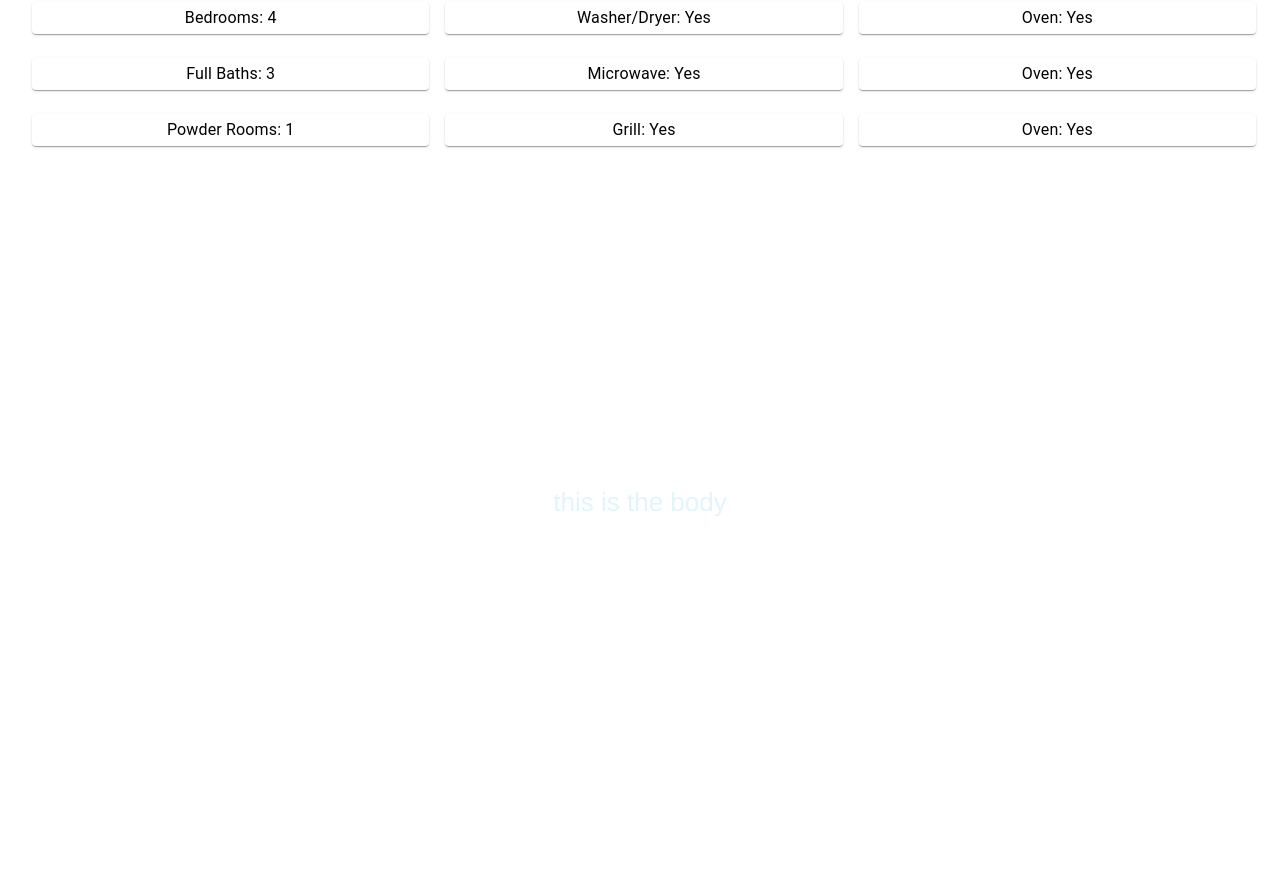
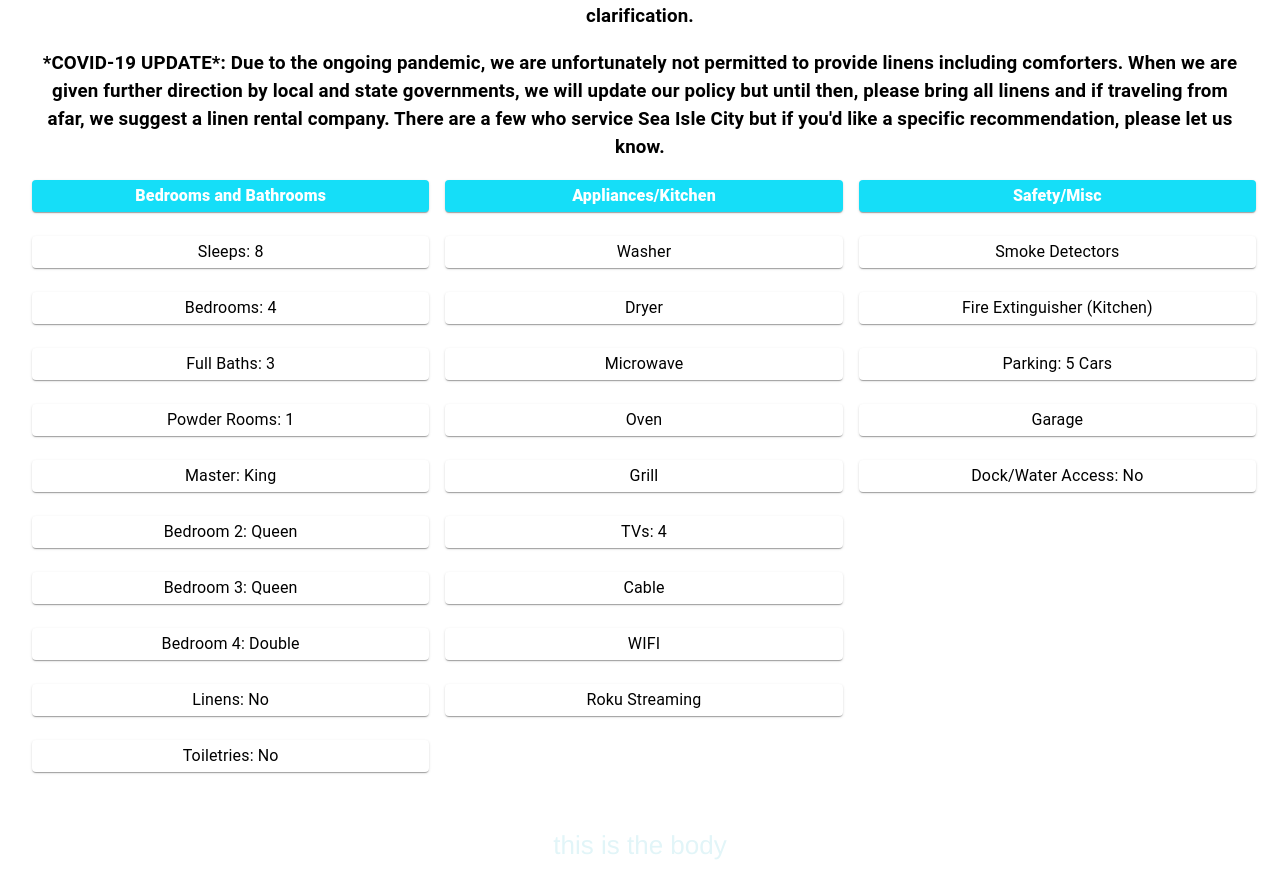
Before and after one commit to mshertz-dev/turtle-bay-house, a React (Create React App) app: page / in a window 1280 px wide. Shown: the part 1006-1893 px from the top of the page. Before the commit the page ends 1550 px from the top, so only its background shows below. Built offline with nearby package versions, Linux system fonts and the light colour scheme.

Commit message:
fleshed out Amenities tab, included some placeholder text

```diff
--- a/src/App.css
+++ b/src/App.css
@@ -1,7 +1,6 @@
-img {
-  width: auto;
-  height: auto;
-  max-height: 1200px;
+#carousel-img {
+  max-height: 75%;
+  max-width: 75%;
 }
 
 .App {
@@ -53,12 +52,21 @@ body {
 
 .image-container {
   max-width: 100%;
+  width: 100%;
 }
 
 #testing123 {
   background-color: white;
   color:black;
   border-color: powderblue;
+  width: 100%;
+}
+
+#testing1234 {
+  background-color: white;
+  color:black;
+  border: none;
+  box-shadow: 0px !important;
   width: 100%;
 }
 
--- a/src/components/Amenities.jsx
+++ b/src/components/Amenities.jsx
@@ -19,9 +19,11 @@ export default function Amenities() {
 
   return (
     <div className={classes.root}>
-      <h3>This is where our amenities information will go</h3>
+      <h3>Hello and welcome to Turtle Bay House, located on the bay end of 81st Street.  You're just 3 blocks from the beach while being able to enjoy an incredibly breathtaking unobstructed view of the bay.  The sunsets are to die for!  The house is walking distance to many amenities including marinas, dining, nightlife, and convenience stores.</h3>
+      <h3>While staying at Turtle Bay House, we simply ask that you treat the home as your own and that you enjoy yourselves and relax as much as possible.  Please see below for the various amenities included as well as some exclusions.  Please feel free to contact us if you'd like any clarification.</h3>
+      <h3>*COVID-19 UPDATE*: Due to the ongoing pandemic, we are unfortunately not permitted to provide linens including comforters.  When we are given further direction by local and state governments, we will update our policy but until then, please bring all linens and if traveling from afar, we suggest a linen rental company.  There are a few who service Sea Isle City but if you'd like a specific recommendation, please let us know.</h3>
       <Grid container spacing={3}>
-      {/* new row */}
+      {/* new row 1*/}
       <Grid item xs={4}>
           <Paper className={classes.paper} id='headerCard'>Bedrooms and Bathrooms</Paper>
         </Grid>
@@ -31,45 +33,99 @@ export default function Amenities() {
         <Grid item xs={4}>
           <Paper className={classes.paper} id='headerCard'>Safety/Misc</Paper>
         </Grid>
-        {/* new row */}
+        {/* new row 2*/}
         <Grid item xs={4}>
           <Paper className={classes.paper} id='testing123'>Sleeps: 8</Paper>
         </Grid>
         <Grid item xs={4}>
-          <Paper className={classes.paper} id='testing123'>Washer/Dryer: Yes</Paper>
+          <Paper className={classes.paper} id='testing123'>Washer</Paper>
         </Grid>
         <Grid item xs={4}>
-          <Paper className={classes.paper} id='testing123'>Smoke Detectors: Yes</Paper>
+          <Paper className={classes.paper} id='testing123'>Smoke Detectors</Paper>
         </Grid>
-        {/* new row */}
+        {/* new row 3*/}
         <Grid item xs={4}>
           <Paper className={classes.paper} id='testing123'>Bedrooms: 4</Paper>
         </Grid>
         <Grid item xs={4}>
-          <Paper className={classes.paper} id='testing123'>Washer/Dryer: Yes</Paper>
+          <Paper className={classes.paper} id='testing123'>Dryer</Paper>
         </Grid>
         <Grid item xs={4}>
-          <Paper className={classes.paper} id='testing123'>Oven: Yes</Paper>
+          <Paper className={classes.paper} id='testing123'>Fire Extinguisher (Kitchen)</Paper>
         </Grid>
-        {/* new row */}
+        {/* new row 4*/}
         <Grid item xs={4}>
           <Paper className={classes.paper} id='testing123'>Full Baths: 3</Paper>
         </Grid>
         <Grid item xs={4}>
-          <Paper className={classes.paper} id='testing123'>Microwave: Yes</Paper>
+          <Paper className={classes.paper} id='testing123'>Microwave</Paper>
         </Grid>
         <Grid item xs={4}>
-          <Paper className={classes.paper} id='testing123'>Oven: Yes</Paper>
+          <Paper className={classes.paper} id='testing123'>Parking: 5 Cars</Paper>
         </Grid>
-        {/* new row */}
+        {/* new row 5*/}
         <Grid item xs={4}>
           <Paper className={classes.paper} id='testing123'>Powder Rooms: 1</Paper>
         </Grid>
         <Grid item xs={4}>
-          <Paper className={classes.paper} id='testing123'>Grill: Yes</Paper>
+          <Paper className={classes.paper} id='testing123'>Oven</Paper>
         </Grid>
         <Grid item xs={4}>
-          <Paper className={classes.paper} id='testing123'>Oven: Yes</Paper>
+          <Paper className={classes.paper} id='testing123'>Garage</Paper>
+        </Grid>
+        {/* new row 6*/}
+        <Grid item xs={4}>
+          <Paper className={classes.paper} id='testing123'>Master: King</Paper>
+        </Grid>
+        <Grid item xs={4}>
+          <Paper className={classes.paper} id='testing123'>Grill</Paper>
+        </Grid>
+        <Grid item xs={4}>
+          <Paper className={classes.paper} id='testing123'>Dock/Water Access: No</Paper>
+        </Grid>
+          {/* new row 7*/}
+          <Grid item xs={4}>
+          <Paper className={classes.paper} id='testing123'>Bedroom 2: Queen</Paper>
+        </Grid>
+        <Grid item xs={4}>
+          <Paper className={classes.paper} id='testing123'>TVs: 4</Paper>
+        </Grid>
+        <Grid item xs={4}>
+          <Paper className={classes.paper} id='testing123' style={{'box-shadow': '0px 0px 0px 0px'}}></Paper>
+        </Grid>
+          {/* new row 7*/}
+          <Grid item xs={4}>
+          <Paper className={classes.paper} id='testing123'>Bedroom 3: Queen</Paper>
+        </Grid>
+        <Grid item xs={4}>
+          <Paper className={classes.paper} id='testing123'>Cable</Paper>
+        </Grid>
+        <Grid item xs={4}>
+          <Paper className={classes.paper} id='testing123' style={{'box-shadow': '0px 0px 0px 0px'}}></Paper>
+        </Grid>
+          {/* new row 7*/}
+          <Grid item xs={4}>
+          <Paper className={classes.paper} id='testing123'>Bedroom 4: Double</Paper>
+        </Grid>
+        <Grid item xs={4}>
+          <Paper className={classes.paper} id='testing123'>WIFI</Paper>
+        </Grid>
+        <Grid item xs={4}>
+          <Paper className={classes.paper} id='testing123' style={{'box-shadow': '0px 0px 0px 0px'}}></Paper>
+        </Grid>
+          {/* new row 7*/}
+          <Grid item xs={4}>
+          <Paper className={classes.paper} id='testing123'>Linens: No</Paper>
+        </Grid>
+        <Grid item xs={4}>
+          <Paper className={classes.paper} id='testing123'>Roku Streaming</Paper>
+        </Grid>
+        <Grid item xs={4}>
+          <Paper className={classes.paper} id='testing123' style={{'box-shadow': '0px 0px 0px 0px'}}></Paper>
+        </Grid>
+          {/* new row 7*/}
+          <Grid item xs={4}>
+          <Paper className={classes.paper} id='testing123'>Toiletries: No</Paper>
         </Grid>
       </Grid>
     </div>
--- a/src/components/Carousel.jsx
+++ b/src/components/Carousel.jsx
@@ -12,15 +12,15 @@ class DemoCarousel extends Component {
         return (
             <Carousel>
                 <div className="image-container">
-                    <img src={pic2} />
+                    <img src={pic2} id="carousel-img"/>
                     <p className="legend">Legend 1</p>
                 </div>
                 <div className="image-container">
-                    <img src={pic3} />
+                    <img src={pic3} id="carousel-img"/>
                     <p className="legend">Legend 2</p>
                 </div>
                 <div className="image-container">
-                    <img src={pic4} />
+                    <img src={pic4} id="carousel-img"/>
                     <p className="legend">Legend 2</p>
                 </div>
             </Carousel>
--- a/src/components/Tabs.jsx
+++ b/src/components/Tabs.jsx
@@ -85,7 +85,17 @@ export default function SimpleTabs() {
       </TabPanel>
       <TabPanel value={value} index={2}>
         <div id='testing123'>
-          <p id='testing123'>Item 3</p>
+          <p id='testing123'>Need to update Things To Do</p>
+        </div>
+      </TabPanel>
+      <TabPanel value={value} index={3}>
+        <div id='testing123'>
+          <p id='testing123'>Contact Us form goes here</p>
+        </div>
+      </TabPanel>
+      <TabPanel value={value} index={4}>
+        <div id='testing123'>
+          <p id='testing123'>Keep an eye out for a Welcome Letter along with further instructions!</p>
         </div>
       </TabPanel>
     </div>
```
Also changed, not shown: 1 other file (tests, documents, lock files or other folders).
